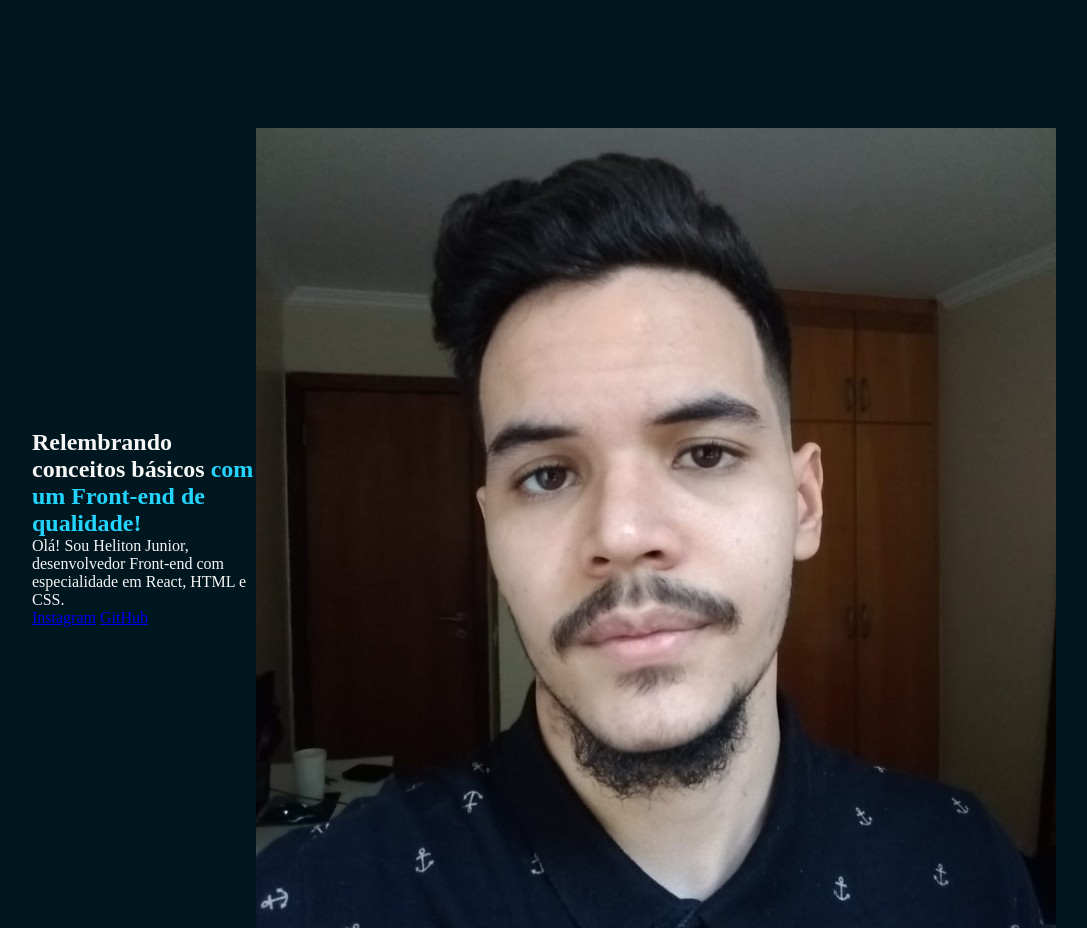
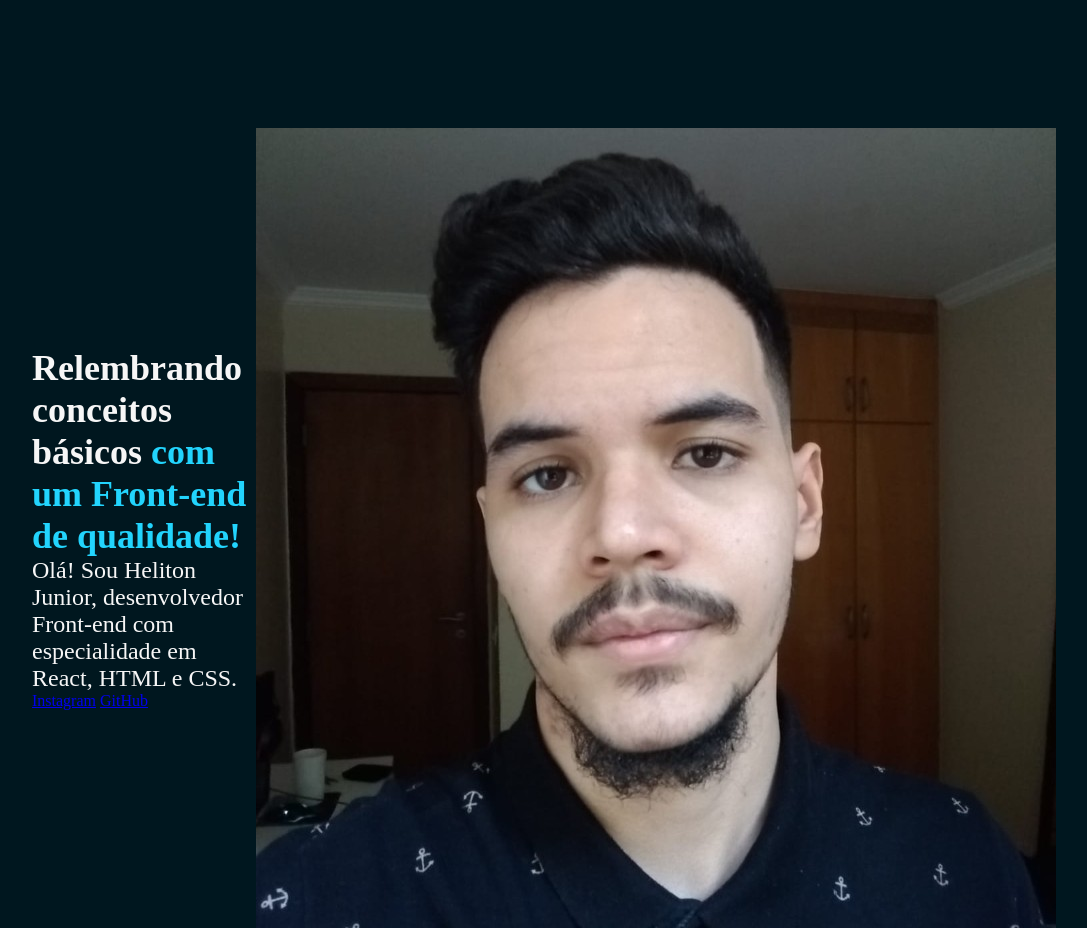
Before and after one commit to hcjunior/Portfolio, a plain HTML site: page index.html in a window 1280 px wide. Shown: the whole page, without its empty margins (96-1183 px from the left). Drawn offline with Linux system fonts and the light colour scheme.

Commit message:
Estilização do texto

```diff
--- a/index.html
+++ b/index.html
@@ -10,12 +10,12 @@
 
 <body>
     <main class="apresentacao">
-        <section>
-            <h1>
+        <section class="apresentacao__conteudo">
+            <h1 class="apresentacao__conteudo__titulo">
                 Relembrando conceitos básicos
                 <span class="titulo-destaque">com um Front-end de qualidade!</span>
             </h1>
-            <p>
+            <p class="apresentacao__conteudo__texto">
                 Olá! Sou Heliton Junior, desenvolvedor Front-end com especialidade em
                 React, HTML e CSS.
             </p>
--- a/style.css
+++ b/style.css
@@ -20,3 +20,15 @@ body {
     align-items: center;
     justify-content: space-between;
 }
+
+.apresentacao__conteudo {
+    width: 615px;
+}
+
+.apresentacao__conteudo__titulo {
+    font-size: 36px;
+}
+
+.apresentacao__conteudo__texto {
+    font-size: 24px;
+}
```
